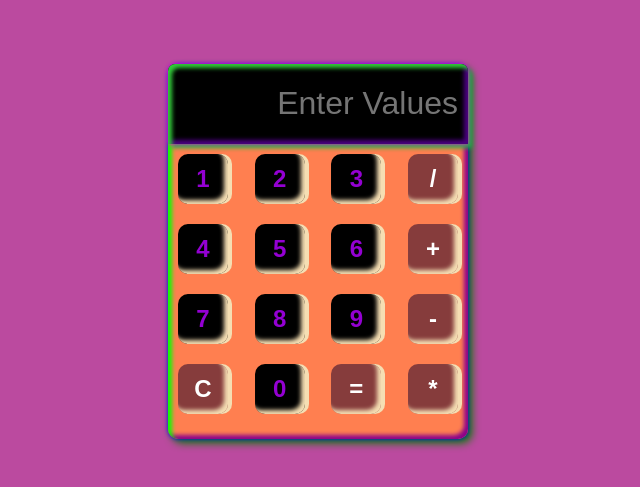
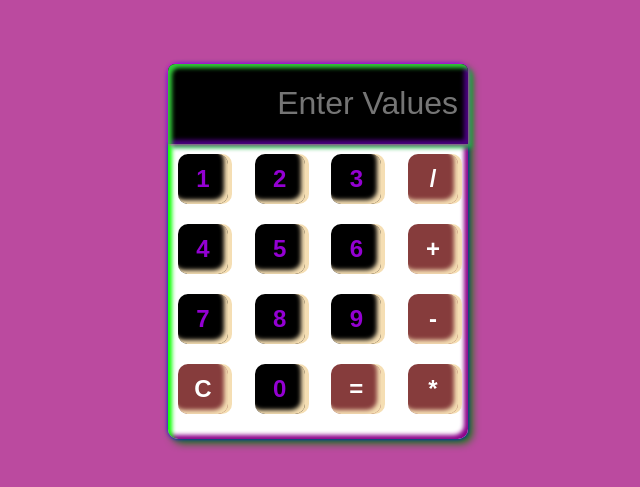
Before and after one commit to rutujamanolkar/calculator, a plain HTML site: page index.html in a window 1280 px wide. Shown: the part 149-636 px from the top of the page, without its empty margins (322-962 px from the left). Drawn offline with Linux system fonts and the light colour scheme.

Commit message:
Update style.css

```diff
--- a/style.css
+++ b/style.css
@@ -18,7 +18,7 @@ body{
     width:300px;
     padding-bottom: 15px;
     border-radius: 10px;
-    background-color: coral;
+    background-color: rgb(255, 255, 255);
     box-shadow: 0px 0px 4px 0px blue,
     4px 4px 8px 0px green,
     4px 4px 4px 0px rgb(9, 255, 0) inset,
```
